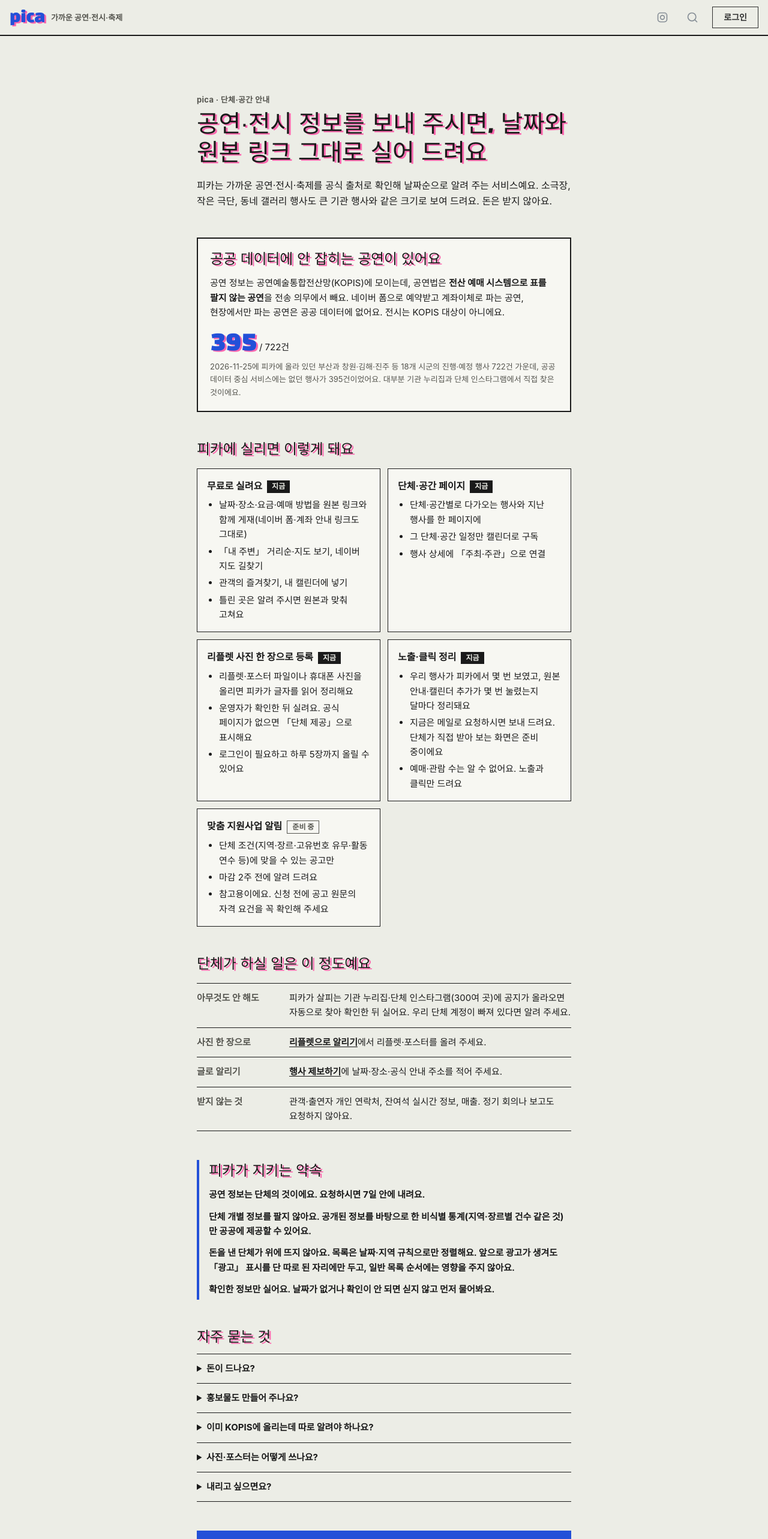
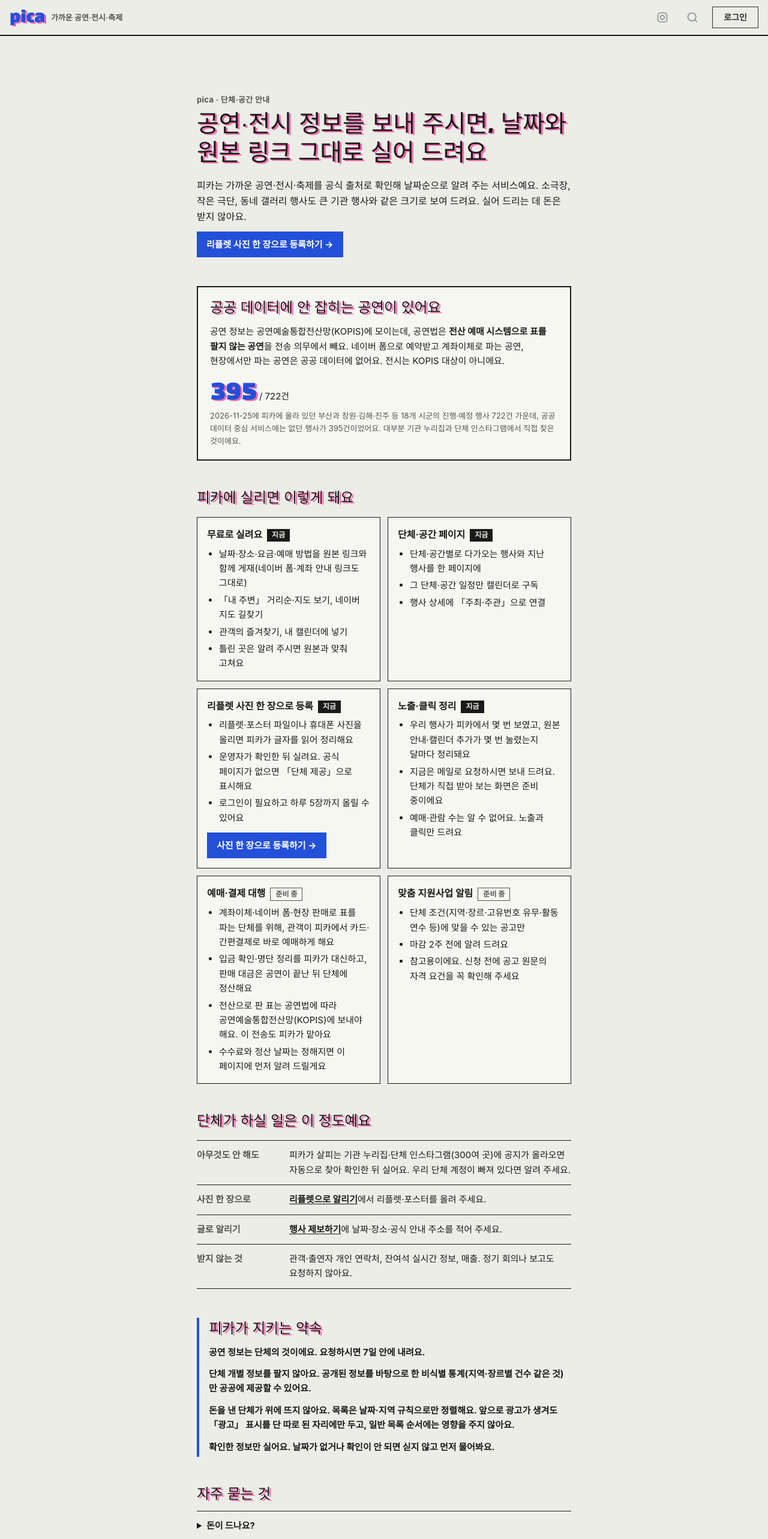
Before and after one commit to new-generation25/pick-art, a Next.js app in the folder frontend/: page /partners in a window 1280 px wide. Shown: the top 2566 px of the page at 60% size. Built offline with nearby package versions, Linux system fonts and the light colour scheme; no server answers; a web font is replaced by a local one.

Commit message:
feat(site): /partners — leaflet upload buttons (/tip/leaflet), 예매·결제 대행 as 준비 중 (box + FAQ), fee note
Co-Authored-By: Claude Opus 5.5 <noreply@anthropic.com>

```diff
--- a/frontend/src/app/partners/page.tsx
+++ b/frontend/src/app/partners/page.tsx
@@ -16,12 +16,25 @@ function Tag({ soon }: { soon?: boolean }) {
     return <span className={`ml-2 inline-block px-2 py-[1px] align-middle text-[12px] font-bold ${soon ? SOON : NOW}`}>{soon ? "준비 중" : "지금"}</span>;
 }
 
-function Box({ title, soon, children }: { title: string; soon?: boolean; children: React.ReactNode }) {
+function Box({ title, soon, cta, children }: { title: string; soon?: boolean; cta?: { href: string; label: string }; children: React.ReactNode }) {
     return (
         <div className="border-[1.5px] border-line bg-[var(--pk-card)] p-4">
             <h3 className="text-[16px] font-bold text-ink">{title}<Tag soon={soon} /></h3>
             <ul className="mt-2 list-disc space-y-1 pl-5 text-[15px] leading-relaxed text-ink">{children}</ul>
+            {cta && <CtaLink href={cta.href} label={cta.label} />}
         </div>
+    );
+}
+
+/** 바로 쓸 수 있는 기능으로 가는 버튼 (사이트 강조색) */
+function CtaLink({ href, label, invert }: { href: string; label: string; invert?: boolean }) {
+    const color = invert
+        ? "bg-[var(--pk-paper)] text-ink"
+        : "bg-[var(--pk-accent)] text-[var(--pk-on-accent)]";
+    return (
+        <Link href={href} className={`mt-3 inline-block px-4 py-2.5 text-[15px] font-bold no-underline ${color}`}>
+            {label} →
+        </Link>
     );
 }
 
@@ -34,8 +47,9 @@ export default function PartnersPage() {
                     <h1 className="pica-display mt-2 text-[32px] leading-[1.2] text-ink sm:text-[40px]">공연·전시 정보를 보내 주시면, 날짜와 원본 링크 그대로 실어 드려요</h1>
                     <p className="mt-4 text-[16px] leading-relaxed text-ink">
                         피카는 가까운 공연·전시·축제를 공식 출처로 확인해 날짜순으로 알려 주는 서비스예요.
-                        소극장, 작은 극단, 동네 갤러리 행사도 큰 기관 행사와 같은 크기로 보여 드려요. 돈은 받지 않아요.
+                        소극장, 작은 극단, 동네 갤러리 행사도 큰 기관 행사와 같은 크기로 보여 드려요. 실어 드리는 데 돈은 받지 않아요.
                     </p>
+                    <CtaLink href="/tip/leaflet" label="리플렛 사진 한 장으로 등록하기" />
                 </header>
 
                 <section className="border-2 border-[var(--pk-ink)] bg-[var(--pk-card)] p-5">
@@ -65,7 +79,7 @@ export default function PartnersPage() {
                             <li>그 단체·공간 일정만 캘린더로 구독</li>
                             <li>행사 상세에 「주최·주관」으로 연결</li>
                         </Box>
-                        <Box title="리플렛 사진 한 장으로 등록">
+                        <Box title="리플렛 사진 한 장으로 등록" cta={{ href: "/tip/leaflet", label: "사진 한 장으로 등록하기" }}>
                             <li>리플렛·포스터 파일이나 휴대폰 사진을 올리면 피카가 글자를 읽어 정리해요</li>
                             <li>운영자가 확인한 뒤 실려요. 공식 페이지가 없으면 「단체 제공」으로 표시해요</li>
                             <li>로그인이 필요하고 하루 5장까지 올릴 수 있어요</li>
@@ -74,6 +88,12 @@ export default function PartnersPage() {
                             <li>우리 행사가 피카에서 몇 번 보였고, 원본 안내·캘린더 추가가 몇 번 눌렸는지 달마다 정리돼요</li>
                             <li>지금은 메일로 요청하시면 보내 드려요. 단체가 직접 받아 보는 화면은 준비 중이에요</li>
                             <li>예매·관람 수는 알 수 없어요. 노출과 클릭만 드려요</li>
+                        </Box>
+                        <Box title="예매·결제 대행" soon>
+                            <li>계좌이체·네이버 폼·현장 판매로 표를 파는 단체를 위해, 관객이 피카에서 카드·간편결제로 바로 예매하게 해요</li>
+                            <li>입금 확인·명단 정리를 피카가 대신하고, 판매 대금은 공연이 끝난 뒤 단체에 정산해요</li>
+                            <li>전산으로 판 표는 공연법에 따라 공연예술통합전산망(KOPIS)에 보내야 해요. 이 전송도 피카가 맡아요</li>
+                            <li>수수료와 정산 날짜는 정해지면 이 페이지에 먼저 알려 드릴게요</li>
                         </Box>
                         <Box title="맞춤 지원사업 알림" soon>
                             <li>단체 조건(지역·장르·고유번호 유무·활동 연수 등)에 맞을 수 있는 공고만</li>
@@ -105,8 +125,9 @@ export default function PartnersPage() {
                     <h2 className="pica-display text-[24px] leading-tight text-ink">자주 묻는 것</h2>
                     <div className="mt-3 divide-y divide-[var(--pk-line)] border-y border-line text-[15px] leading-relaxed">
                         {[
-                            ["돈이 드나요?", "들지 않아요. 게재, 정정, 단체·공간 페이지, 노출·클릭 정리 모두 무료예요."],
+                            ["돈이 드나요?", "게재, 정정, 단체·공간 페이지, 리플렛 등록, 노출·클릭 정리는 모두 무료예요. 준비 중인 예매·결제 대행만 결제 수수료가 생길 수 있고, 정해지면 미리 알려 드려요."],
                             ["홍보물도 만들어 주나요?", "피카는 홍보물을 만들지 않아요. 맡길 곳을 묻는 단체를 위해 추천 업체 목록을 준비하고 있어요(준비 중). 피카는 소개 수수료를 받지 않고, 계약과 품질은 단체와 업체가 직접 정해요."],
+                            ["예매·결제도 맡길 수 있나요?", "준비하고 있어요. 계좌이체나 네이버 폼으로 표를 파는 단체가 카드·간편결제로 받을 수 있게, 피카가 결제를 받고 공연 뒤에 정산하는 방식이에요. 수수료와 정산 날짜가 정해지면 이 페이지에 먼저 알려 드릴게요. 미리 써 보고 싶은 단체는 메일로 알려 주세요."],
                             ["이미 KOPIS에 올리는데 따로 알려야 하나요?", "KOPIS에 올린 공연은 피카가 자동으로 받아요. 전시나 무료 공연처럼 KOPIS에 안 들어가는 행사는 리플렛이나 제보로 알려 주세요."],
                             ["사진·포스터는 어떻게 쓰나요?", "단체가 허락한 범위에서 피카 사이트와 인스타그램 @picka.news 소개에만 써요. 휴대폰으로 찍은 사진은 포스터로 쓰지 않아요."],
                             ["내리고 싶으면요?", "메일 한 통이면 돼요. 7일 안에 단체 정보를 내려요."],
@@ -125,6 +146,7 @@ export default function PartnersPage() {
                         정보 제공 협약(동의서 한 장)을 맺고 싶으시면 단체 이름, 활동 지역, 공식 SNS 또는 누리집 주소를 메일로 보내 주세요. 신청 양식은 준비 중이에요.
                     </p>
                     <p className="mt-3 select-all font-mono text-[15px] font-bold">pick.art.pica@gmail.com</p>
+                    <CtaLink href="/tip/leaflet" label="지금 리플렛 사진으로 등록하기" invert />
                 </section>
 
                 <p className="text-[13px] text-ink-soft">
```
